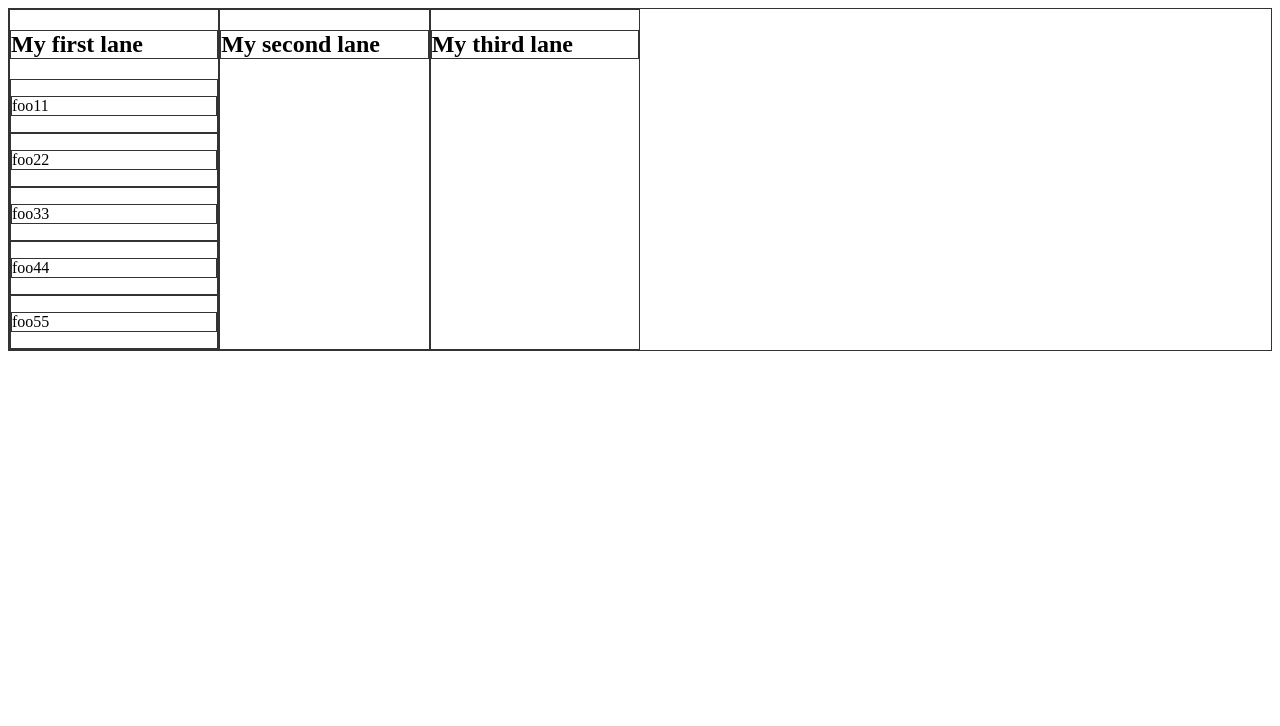
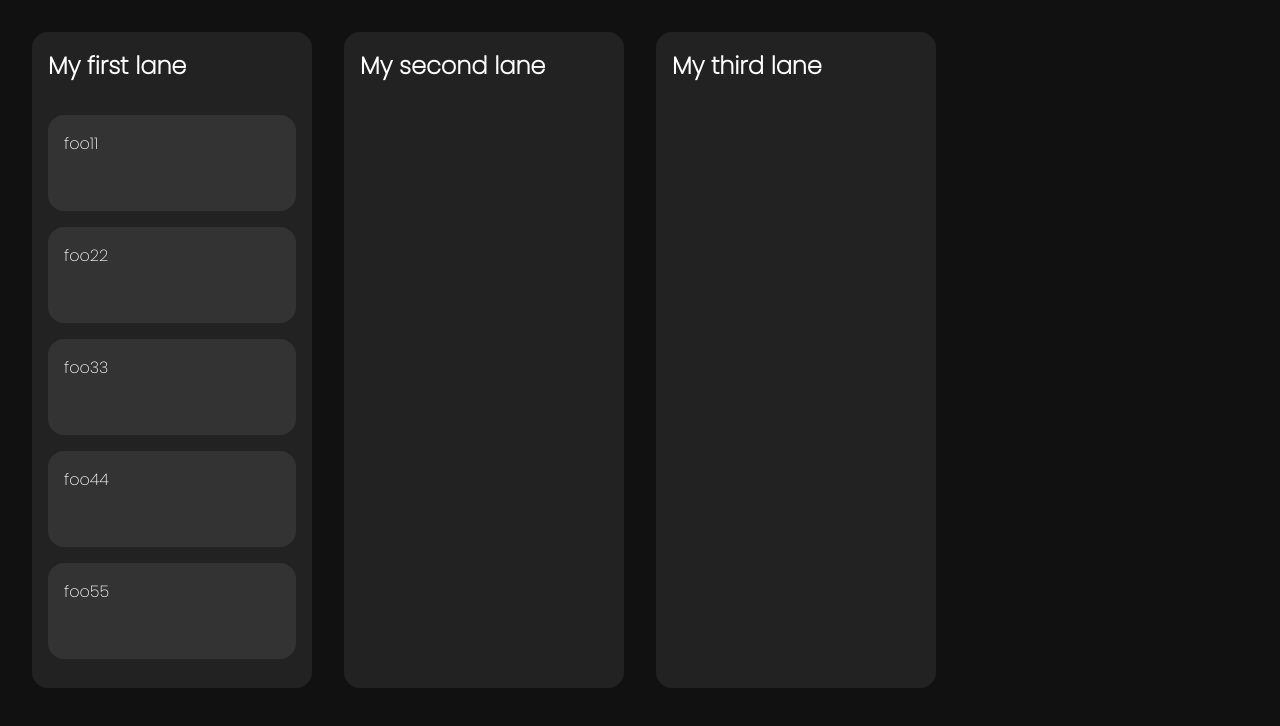
Before and after one commit to SamuelMiddendorp/SvelteBoard, a SvelteKit app: page / in a window 1280 px wide. Shown: the top 726 px of the page. Built offline with nearby package versions, Linux system fonts and the light colour scheme.

Commit message:
Add styling

```diff
--- a/src/routes/+page.svelte
+++ b/src/routes/+page.svelte
@@ -44,23 +44,53 @@
 {#each board.lanes as lane}
 <div on:drop={(e) => onDrop(e, lane.id)} on:dragover={onDragOver} class="lane">
     <h2>{lane.title}</h2>
+    <div class="items">
     {#each lane.items as item}
     <div on:dragstart={(e) => onDragStart(e,item.id, lane.id)} draggable=true class="item">
         <p>{item.title}</p>
     </div>
     {/each}
+    </div>
 </div>
 {/each}
 </div>
 <style>
-    *{
-        border: 1px solid #333;
+    @import url('https://fonts.googleapis.com/css2?family=Poppins:wght@200&display=swap');
+    :global(*){
+        margin: 0;
+        padding: 0;
+        box-sizing: border-box;
+        font-family: 'Poppins', sans-serif;
+        color: #fff;
+    }
+    :global(body){
+        height: 90vh;
+        background-color: #111;
     }
     .board{
+        position: relative;
+        padding: 2rem;
         display: grid;
-        grid-template-columns: repeat(auto-fill, minmax(12rem, 1fr));
+        gap: 2rem;
+        height: 100%;
+        grid-template-columns: repeat(auto-fill, minmax(14rem, 1fr));
+        grid-template-rows: 1fr;
+    }
+    .lane{
+        border-radius: 1rem;
+        padding: 1rem;
+        background-color: #222;
+    }
+    .items{
+        margin-top: 2rem;
+        display: grid;
+        gap: 1rem;
     }
     .item{
+        min-height: 6rem;
+        border-radius: 1rem;
+        padding: 1rem;
+        background-color: #333;
         cursor: move;
     }
 </style>
```
